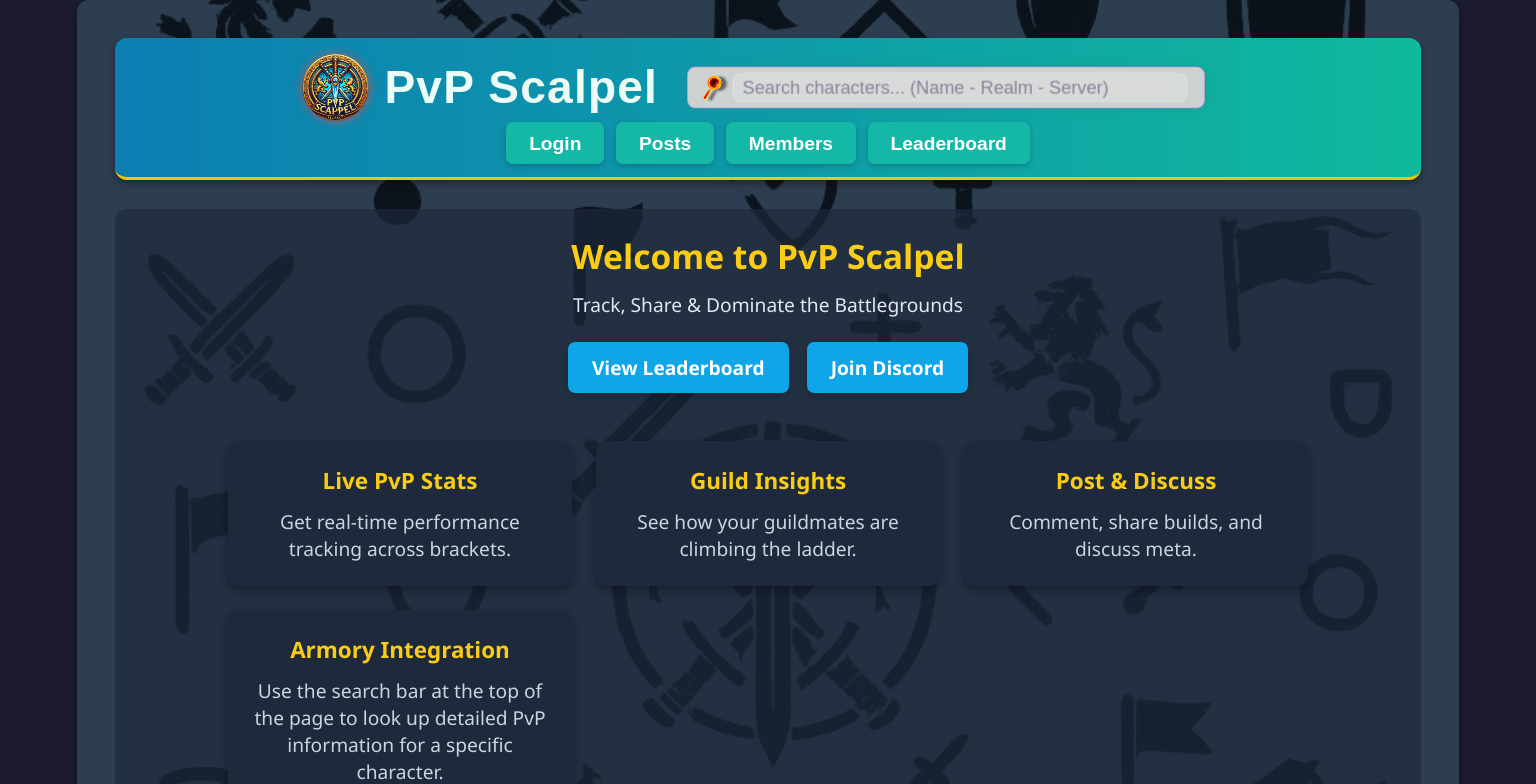
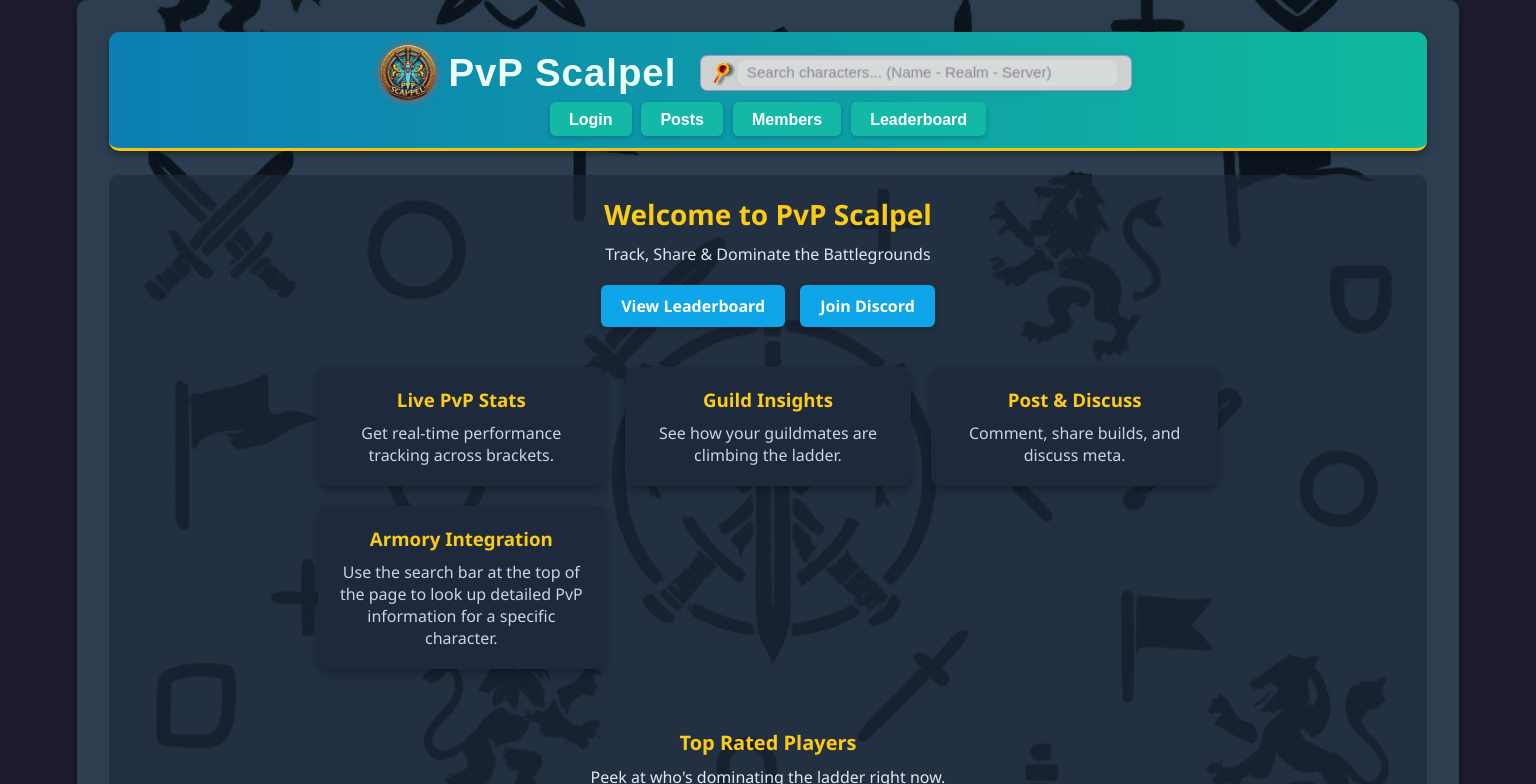
Before and after one commit to lStanev00/PvP-Scalpel-FrontEnd, a React (Vite) app: page / in a window 1536 px wide. Shown: the top 784 px of the page. Built offline with nearby package versions, Linux system fonts and the light colour scheme; no server answers.

Commit message:
remove zooming

```diff
--- a/src/Styles/main.css
+++ b/src/Styles/main.css
@@ -504,9 +504,3 @@ td>b {
     right: -200px;
     position: absolute;
 }
-
-@media (min-width: 1440px) {
-    body {
-        zoom: 1.2;
-    }
-}
--- a/src/components/checkDetails/Armory.jsx
+++ b/src/components/checkDetails/Armory.jsx
@@ -7,7 +7,6 @@ import fallback_img from "/item_fallback.png"
 export default function Armory () {
     const {Style: ParentStyle} = useContext(DetailsProvider);
     const {data, setCoursorPosition} = useContext(CharacterContext);
-    const ZOOM_SCALE = parseFloat(getComputedStyle(document.body).zoom) || 1;
 
     return (
         <section className={`${ParentStyle.section} ${Style.parentSection}`}>
@@ -16,7 +15,7 @@ export default function Armory () {
 
             <div
                 className={`${ParentStyle["inner-section"]} ${Style.main}`}
-                onMouseMove={(e) => setCoursorPosition({x: (e.clientX / ZOOM_SCALE), y : (e.clientY / ZOOM_SCALE) })}
+                onMouseMove={(e) => setCoursorPosition({x: e.clientX, y : e.clientY })}
             >
                 <div className={Style.bgLayer}></div>
                 <div className={Style.container}>
```
